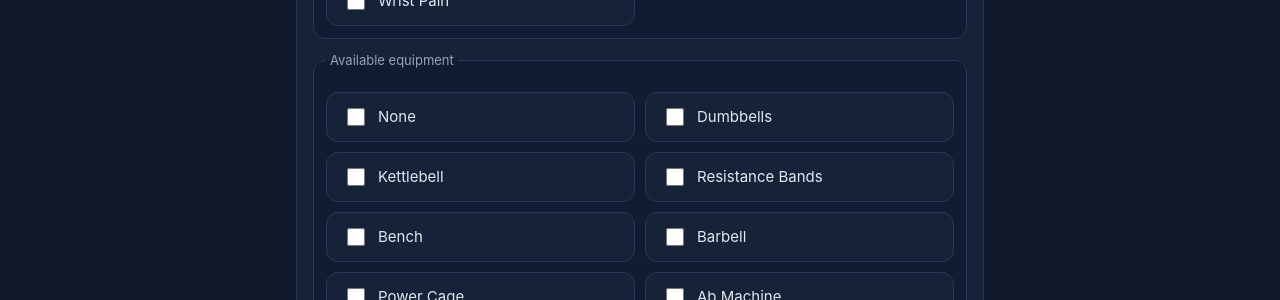
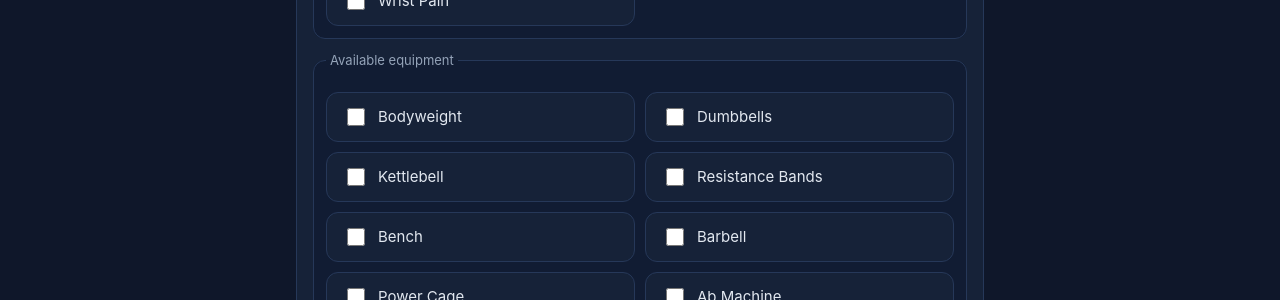
Before and after one commit to abwalker417/HomeFit, a Flask app: page /onboarding in a window 1280 px wide. Shown: the part 564-864 px from the top of the page. Run offline with Flask 3, Linux system fonts and the light colour scheme; the visitor is signed in with stand-in values (Sample User, id 1); data comes from the database, SQL or seed files in the repository.

Commit message:
Rename 'None' equipment option to 'Bodyweight' in profile UI
Co-Authored-By: Claude Sonnet 4.6 <noreply@anthropic.com>

```diff
--- a/templates/profile_form_fields.html
+++ b/templates/profile_form_fields.html
@@ -35,7 +35,7 @@
   <legend>Available equipment</legend>
   <div class="pill-grid">
     {% for item in valid_equipment %}
-    <label class="pill-option"><input type="checkbox" name="equipment" value="{{ item }}" {% if item in (p.equipment or []) %}checked{% endif %}> <span>{{ item.title() }}</span></label>
+    <label class="pill-option"><input type="checkbox" name="equipment" value="{{ item }}" {% if item in (p.equipment or []) %}checked{% endif %}> <span>{{ "Bodyweight" if item == "none" else item.title() }}</span></label>
     {% endfor %}
   </div>
   <label>Custom equipment
```
